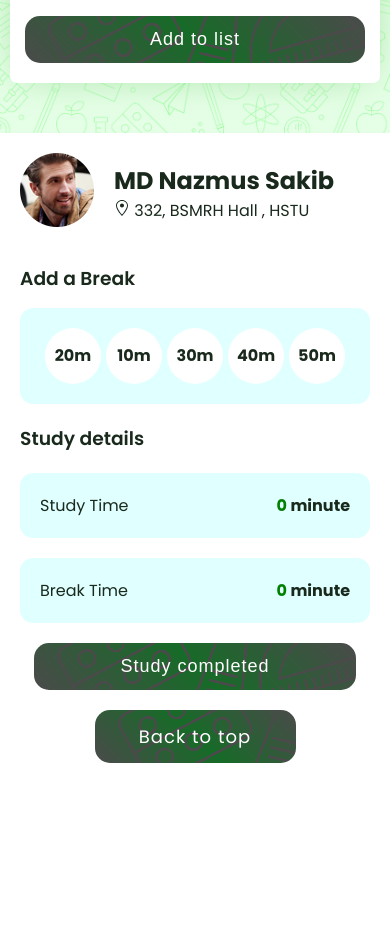
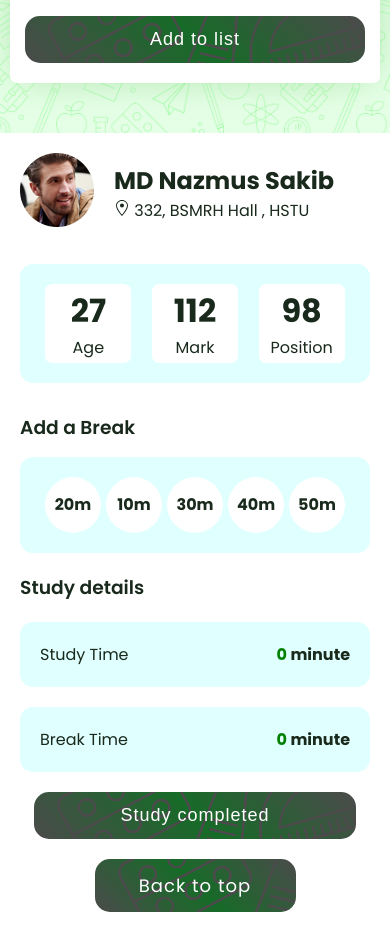
Before and after one commit to ferdouszihad/bcs-study, a React (Create React App) app: page / in a window 390 px wide. Shown: the part 5722-6673 px from the top of the page. Before the commit the page ends 6525 px from the top, so only its background shows below. Built offline with nearby package versions, Linux system fonts and the light colour scheme.

Commit message:
Fixe user details responsive issue

```diff
--- a/src/components/Study/Study.css
+++ b/src/components/Study/Study.css
@@ -26,7 +26,7 @@
 }
 .study-information{
    position: sticky;
-    top:-40vh;
+    top:-35vh;
     padding:20px;
 
 }
@@ -44,7 +44,7 @@
     .study-items-container{
         grid-template-columns: repeat(2,1fr);
     }
-     .user-details{
+    .user-details{
         display:none;
     }
 }
@@ -70,6 +70,9 @@
         display: block;
         text-decoration:none;
     }
+    .user-details{
+        display:flex;
+    }
 
 
 
```
